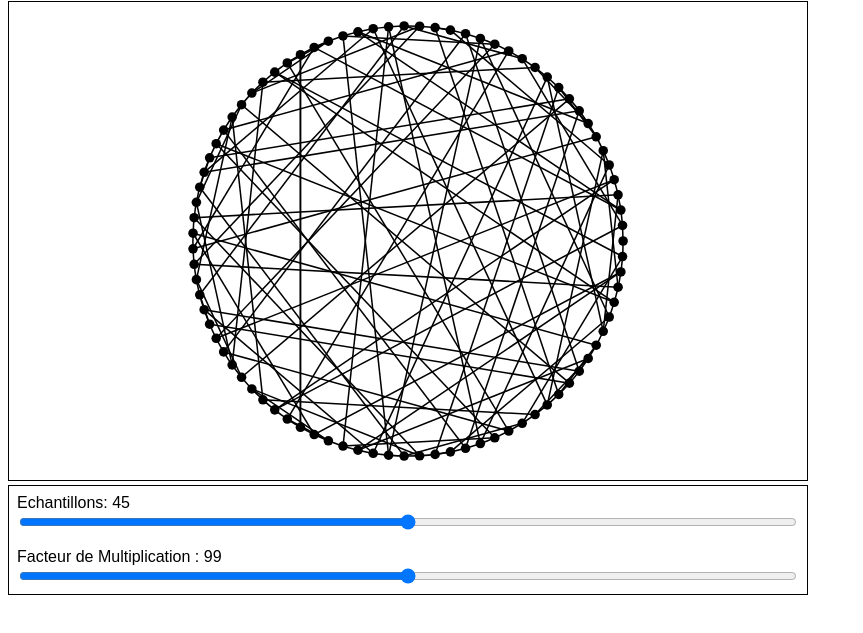
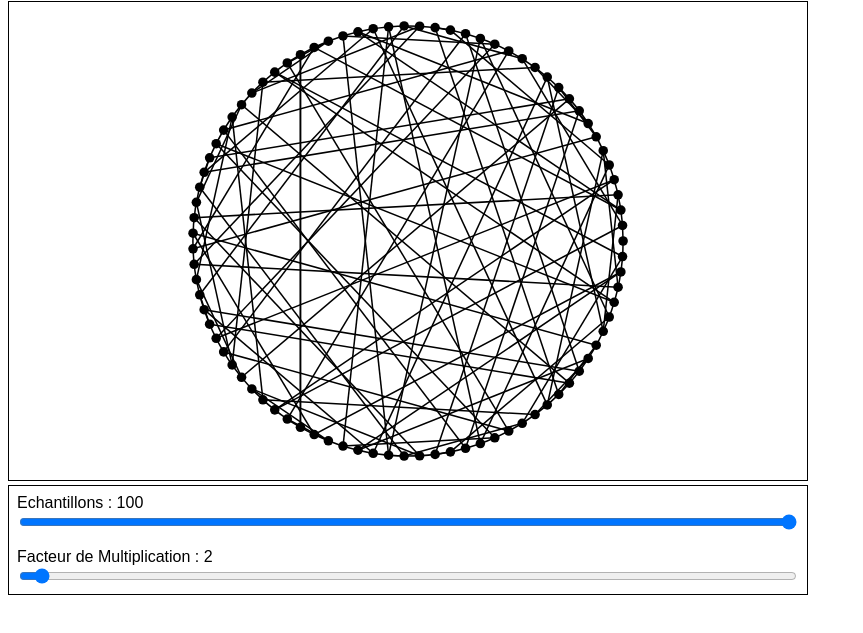
Before and after one commit to jlg-formation/htm-sept-2023, a website with bundled scripts: page index.html in a window 1280 px wide. Shown: the part 79-712 px from the top of the page, without its empty margins (0-863 px from the left). Built offline with nearby package versions, Linux system fonts and the light colour scheme.

Commit message:
dev: added render on Command

```diff
--- /dev/null
+++ b/Command.js
@@ -0,0 +1,30 @@
+export class Command {
+  constructor() {
+    this.config = {
+      samples: 100,
+      multiplicationFactor: 2,
+    };
+    this.render();
+  }
+  setConfig(config) {
+    this.config = config;
+  }
+
+  onUpdate(callback) {
+    this.callback = callback;
+  }
+
+  render() {
+    document.querySelector("div.command label.samples span span").innerHTML =
+      this.config.samples;
+    document.querySelector(
+      "div.command label.multiplicationFactor span span"
+    ).innerHTML = this.config.multiplicationFactor;
+
+    document.querySelector("div.command label.samples input").value =
+      this.config.samples;
+    document.querySelector(
+      "div.command label.multiplicationFactor input"
+    ).value = this.config.multiplicationFactor;
+  }
+}
--- a/Panel.js
+++ b/Panel.js
@@ -8,7 +8,14 @@ export class Panel {
     this.config = config;
   }
 
+  clear() {
+    document.querySelector("svg g.samples").innerHTML = "";
+    document.querySelector("svg g.lines").innerHTML = "";
+  }
+
   draw() {
+    this.clear();
+
     const gSamplesElt = document.querySelector("svg g.samples");
     console.log("gSamplesElt: ", gSamplesElt);
 
--- a/index.html
+++ b/index.html
@@ -21,12 +21,12 @@
     </svg>
     <div class="command">
       <label class="samples">
-        <span>Echantillons: <span>45</span></span>
-        <input type="range" />
+        <span>Echantillons : <span>45</span></span>
+        <input type="range" min="0" max="100" step="1" />
       </label>
       <label class="multiplicationFactor">
         <span>Facteur de Multiplication : <span>99</span></span>
-        <input type="range" />
+        <input type="range" min="0" max="100" step="1" />
       </label>
     </div>
   </body>
--- a/main.js
+++ b/main.js
@@ -1,8 +1,17 @@
 import { Panel } from "./Panel.js";
+import { Command } from "./Command.js";
+
+const config = {
+  samples: 87,
+  multiplicationFactor: 56,
+};
 
 const panel = new Panel();
-panel.setConfig({
-  samples: 87,
-  multiplicationFactor: 56,
+panel.setConfig(config);
+panel.draw();
+
+const command = new Command();
+command.setConfig(config);
+command.onUpdate((newConfig) => {
+  panel.draw();
 });
-panel.draw();
```
